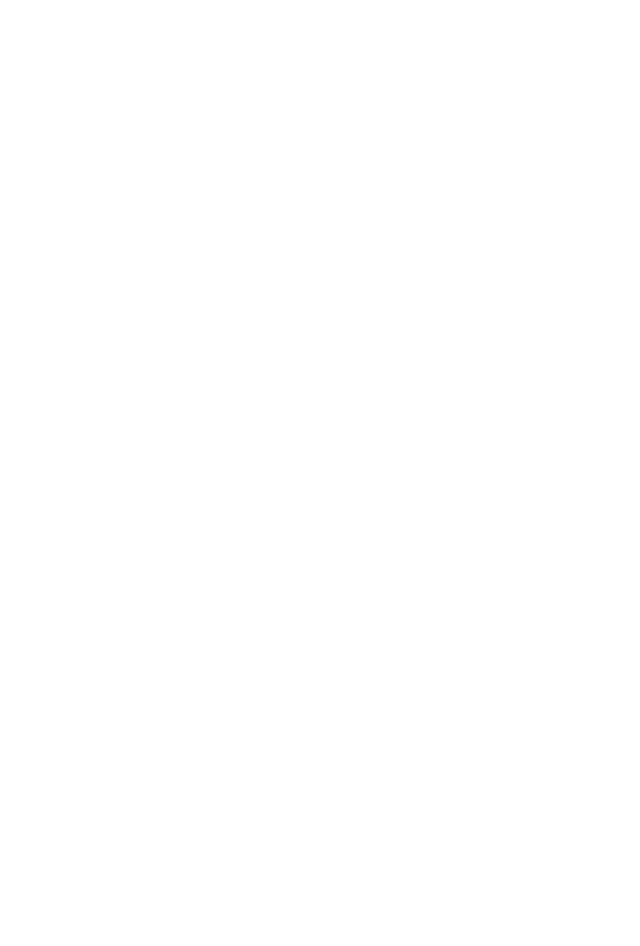
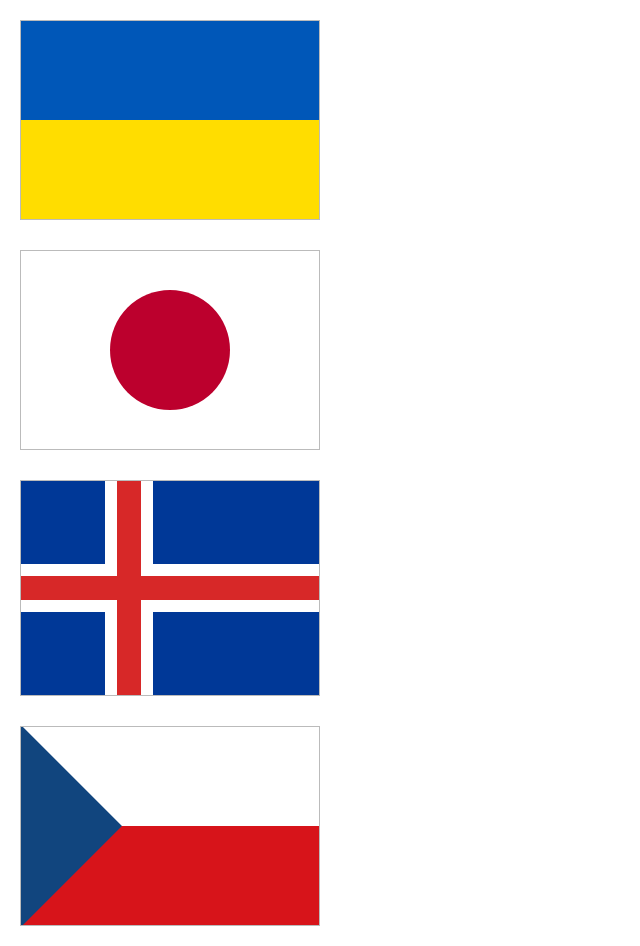
Before and after one commit to OleksandrTrokhymchuk/Flags, a plain HTML site: page index.html in a window 1280 px wide. Shown: the whole page, without its empty margins (0-640 px from the left). Before the commit the page ends 800 px from the top, so only its background shows below. Drawn offline with Linux system fonts and the light colour scheme; the site is published under a folder, as on GitHub Pages, so addresses that start at the root find nothing.

Commit message:
fix: move reset.css link to HTML (index.html)

```diff
--- a/index.html
+++ b/index.html
@@ -3,7 +3,8 @@
 <head>
     <meta charset="UTF-8">
     <meta name="viewport" content="width=device-width, initial-scale=1.0">
-    <link rel="stylesheet" href="/styles/main.css">
+    <link rel="stylesheet" href="styles/reset.css">
+    <link rel="stylesheet" href="styles/main.css">
     <title>Task 1</title>
 </head>
 <body>
--- a/styles/main.scss
+++ b/styles/main.scss
@@ -1,4 +1,3 @@
-@import './reset.css';
 @import './ukraineFlag/ukraineFlag.scss';
 @import './japanFlag/japanFlag.scss';
 @import './icelandFlag/icelandFlag.scss';
```
Also changed, not shown: styles/main.css.
